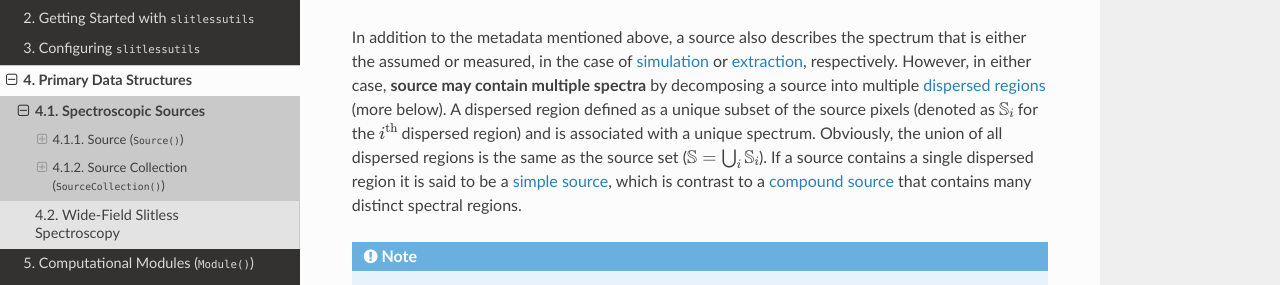
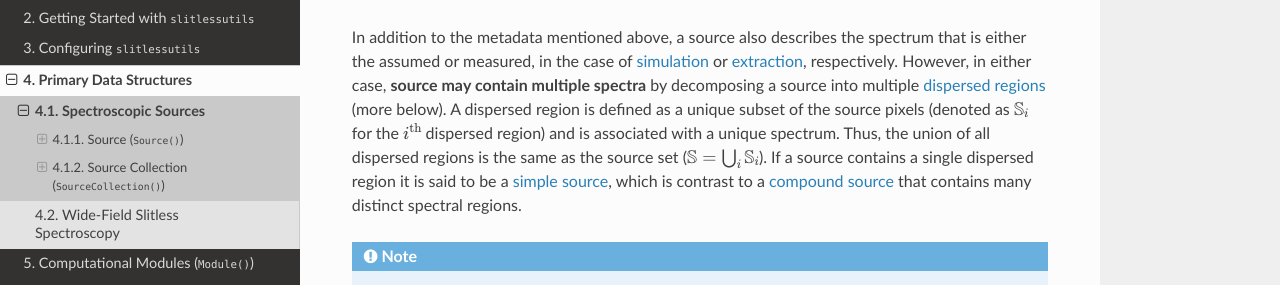
Before and after one commit to spacetelescope/slitlessutils, a Sphinx documentation site: the page built from docs/sources.rst, in a window 1280 px wide and 900 px high, scrolled down 333 px. Shown: the part 158-443 px from the top of the window. Built offline with Sphinx 7.4.7 and the Read the Docs theme 2.0.0, drawn with Linux system fonts in a browser that asks for light colours; the version number is read from the project's files by our own code.

Commit message:
Update docs/sources.rst
Co-authored-by: Ricky O'Steen <39831871+rosteen@users.noreply.github.com>

```diff
--- a/docs/sources.rst
+++ b/docs/sources.rst
@@ -15,7 +15,7 @@ A :term:`source` is defined as a single region on the sky that will be considere
 
 The direct image establishes weights that will be used for the cross-dispersion profile and metadata for the source (e.g. barycenter, brightness with local-sky subtraction, etc.).  While these images may be determined from any filter, the best results will be when it is from the same camera and its transmission is contained within the spectroscopic bandpass (e.g. as F140W is to G141 for WFC3/IR).
 
-In addition to the metadata mentioned above, a source also describes the spectrum that is either the assumed or measured, in the case of :doc:`simulation <simulation>` or :doc:`extraction <extraction>`, respectively.  However, in either case, **source may contain multiple spectra** by decomposing a source into multiple :term:`dispersed regions<dispersed region>` (more below).  A dispersed region defined as a unique subset of the source pixels (denoted as :math:`\mathbb{S}_i` for the :math:`i^\mathrm{th}` dispersed region) and is associated with a unique spectrum.  Obviously, the union of all dispersed regions is the same as the source set (:math:`\mathbb{S}=\bigcup_i\mathbb{S}_i`).  If a source contains a single dispersed region it is said to be a :term:`simple source`, which is contrast to a :term:`compound source` that contains many distinct spectral regions.
+In addition to the metadata mentioned above, a source also describes the spectrum that is either the assumed or measured, in the case of :doc:`simulation <simulation>` or :doc:`extraction <extraction>`, respectively.  However, in either case, **source may contain multiple spectra** by decomposing a source into multiple :term:`dispersed regions<dispersed region>` (more below).  A dispersed region is defined as a unique subset of the source pixels (denoted as :math:`\mathbb{S}_i` for the :math:`i^\mathrm{th}` dispersed region) and is associated with a unique spectrum.  Thus, the union of all dispersed regions is the same as the source set (:math:`\mathbb{S}=\bigcup_i\mathbb{S}_i`).  If a source contains a single dispersed region it is said to be a :term:`simple source`, which is contrast to a :term:`compound source` that contains many distinct spectral regions.
 
 .. note::
 	Given increased (self-)contamination associated with a compound source, it can only be extracted if multiple orients are available and the :func:`sliltessutils.core.modules.extract.multi.Multi()` is used.  Additionally, care should be taken to avoid overly subdividing a source such that there are more "unknowns" than "knowns".
```
